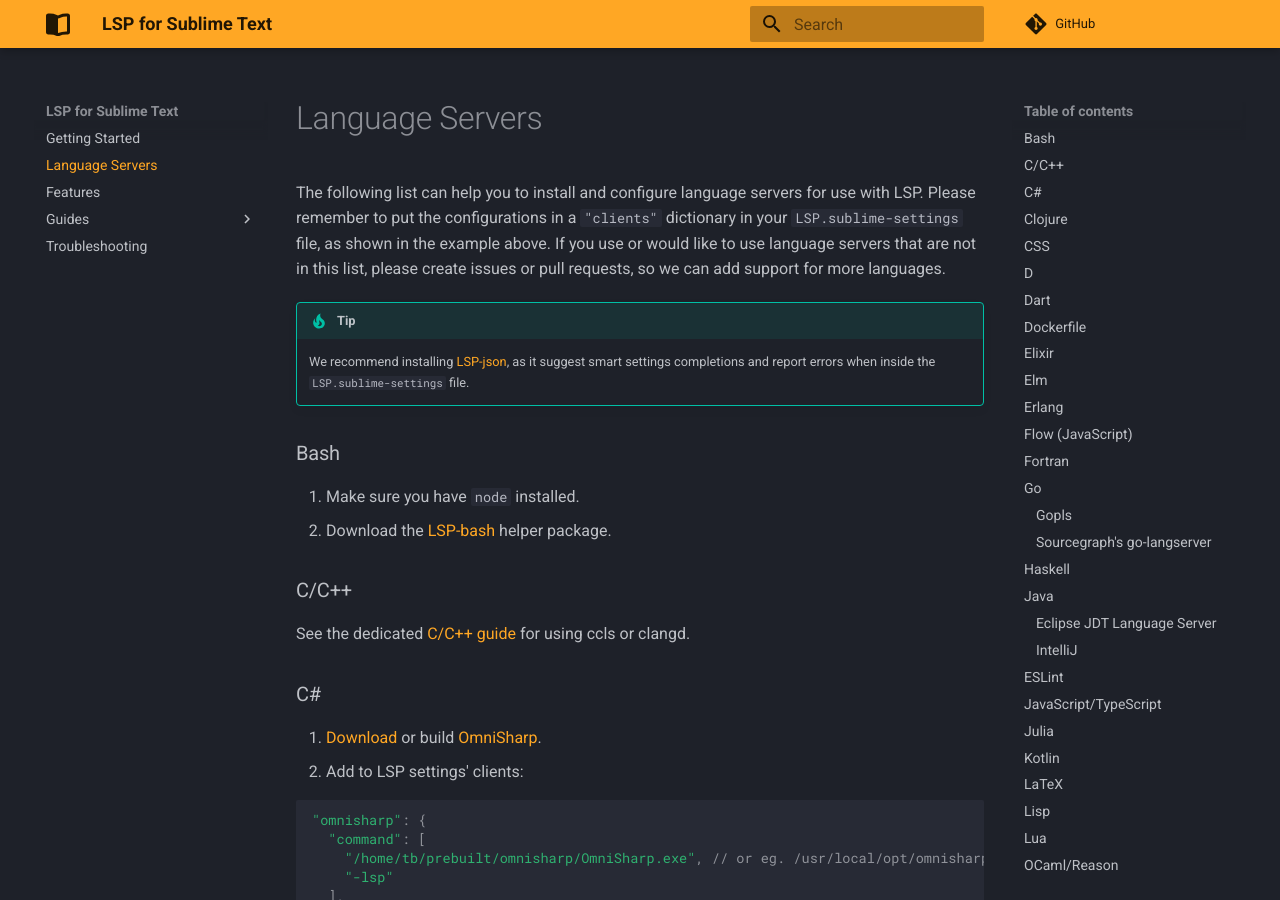
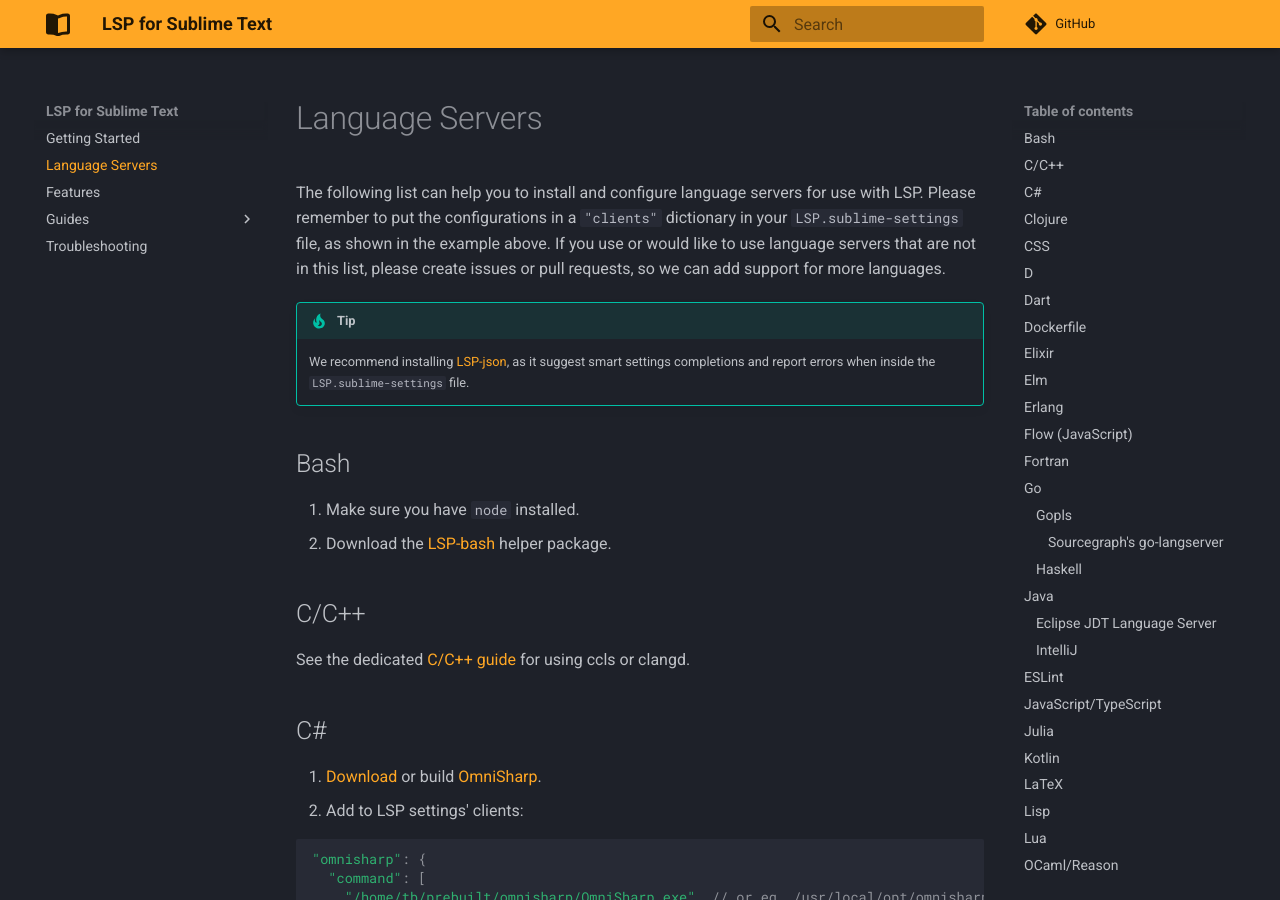
Before and after one commit to sublimelsp/LSP, an MkDocs documentation site: the page built from docs/language_servers.md, in a window 1280 px wide and 900 px high. Built offline with MkDocs 1.6.1 and Material for MkDocs 9.7.7, drawn with Linux system fonts in a browser that asks for light colours; comment, search, counter and statistics services are not loaded.

````diff
--- a/docs/language_servers.md
+++ b/docs/language_servers.md
@@ -7,15 +7,15 @@ If you use or would like to use language servers that are not in this list, plea
 !!! tip
     We recommend installing [LSP-json](https://packagecontrol.io/packages/LSP-json), as it suggest smart settings completions and report errors when inside the `LSP.sublime-settings` file.
 
-### Bash
+## Bash
 1. Make sure you have `node` installed.
 2. Download the [LSP-bash](https://packagecontrol.io/packages/LSP-bash) helper package.
 
-### C/C++
+## C/C++
 
 See the dedicated <a href="/guides/cplusplus"/>C/C++ guide</a> for using ccls or clangd.
 
-### C\#
+## C\#
 
 1. [Download](https://github.com/OmniSharp/omnisharp-roslyn/releases) or build [OmniSharp](https://github.com/OmniSharp/omnisharp-roslyn).
 2. Add to LSP settings' clients:
@@ -32,7 +32,7 @@ See the dedicated <a href="/guides/cplusplus"/>C/C++ guide</a> for using ccls or
 }
 ```
 
-### Clojure
+## Clojure
 
 1. Download [clojure-lsp](https://github.com/snoe/clojure-lsp).
 2. Add to LSP settings' clients:
@@ -48,7 +48,7 @@ See the dedicated <a href="/guides/cplusplus"/>C/C++ guide</a> for using ccls or
 
 clojure-lsp has a [rich set of initializationOptions](https://github.com/snoe/clojure-lsp#initializationoptions).
 
-### CSS
+## CSS
 
 1. Install the CSS language server from VS Code:
 
@@ -56,7 +56,7 @@ clojure-lsp has a [rich set of initializationOptions](https://github.com/snoe/cl
 
 2. Run "LSP: Enable Language Server Globally" from the Command Palette and choose `vscode-css`.
 
-### D
+## D
 
 1. Install the [D Language Server](https://github.com/d-language-server/dls):
 
@@ -73,7 +73,7 @@ clojure-lsp has a [rich set of initializationOptions](https://github.com/snoe/cl
 }
 ```
 
-### Dart
+## Dart
 
 1. Install the [Dartlight](https://packagecontrol.io/packages/Dartlight) package from Package Control for syntax highlighting.
 2. Install the [Dart SDK](https://dart.dev/get-dart) and locate path to `analysis_server.dart.snapshot` in the "snapshots/bin" directory.
@@ -89,7 +89,7 @@ clojure-lsp has a [rich set of initializationOptions](https://github.com/snoe/cl
 
 > **Note**: The older [natebosch/dart_language_server](https://github.com/natebosch/dart_language_server) is now deprecated.
 
-### Dockerfile
+## Dockerfile
 
 1. Install the [Dockerfile Syntax Highlighting](https://packagecontrol.io/packages/Dockerfile%20Syntax%20Highlighting) package from Package Control for syntax highlighting.
 2. Install the [Dockerfile Language Server](https://github.com/rcjsuen/dockerfile-language-server-nodejs):
@@ -117,7 +117,7 @@ clojure-lsp has a [rich set of initializationOptions](https://github.com/snoe/cl
 }
 ```
 
-### Elixir
+## Elixir
 
 1. Install the [Elixir](https://packagecontrol.io/packages/Elixir) package from Package Control for syntax highlighting.
 2. Download the prebuilt binaries or compile [elixir-ls](https://github.com/elixir-lsp/elixir-ls).
@@ -132,7 +132,7 @@ clojure-lsp has a [rich set of initializationOptions](https://github.com/snoe/cl
 }
 ```
 
-### Elm
+## Elm
 
 1. Install the [Elm Syntax Highlighting](https://packagecontrol.io/packages/Elm%20Syntax%20Highlighting) package from Package Control for syntax highlighting.
 2. See instructions for installing the [elm-language-server](https://github.com/elm-tooling/elm-language-server).
@@ -149,7 +149,7 @@ clojure-lsp has a [rich set of initializationOptions](https://github.com/snoe/cl
 }
 ```
 
-### Erlang
+## Erlang
 
 1. See instructions for installing the [Erlang Language Server](https://github.com/erlang-ls/erlang_ls).
 2. Add to LSP settings' clients:
@@ -162,7 +162,7 @@ clojure-lsp has a [rich set of initializationOptions](https://github.com/snoe/cl
 }
 ```
 
-### Flow (JavaScript)
+## Flow (JavaScript)
 
 Official part of [flow-bin](https://github.com/facebook/flow):
 
@@ -176,7 +176,7 @@ Older [flow-language-server](https://github.com/flowtype/flow-language-server):
 npm install -g flow-language-server
 ```
 
-### Fortran
+## Fortran
 
 1. Install the [Fortran](https://packagecontrol.io/packages/Fortran) package from Package Control for syntax highlighting.
 2. Install the [Fortran Language Server](https://github.com/hansec/fortran-language-server) (requires Python):
@@ -198,9 +198,9 @@ npm install -g flow-language-server
   documentation for a detailed description of available configuration options, for example
   `"command": ["fortls", "--lowercase_intrinsics"]` to use lowercase for autocomplete suggestions.
 
-### Go
+## Go
 
-#### Gopls
+### Gopls
 
 1. Install [gopls](https://github.com/golang/tools/tree/master/gopls), the official language server for the Go language:
 
@@ -242,9 +242,9 @@ npm install -g flow-language-server
 }
 ```
 
-### Java
+## Java
 
-#### Eclipse JDT Language Server
+### Eclipse JDT Language Server
 
 1. Download and extract Eclipse's [jdt-ls](https://download.eclipse.org/jdtls/snapshots/jdt-language-server-latest.tar.gz).
 2. Add to LSP settings' clients:
@@ -279,7 +279,7 @@ npm install -g flow-language-server
 }
 ```
 
-#### IntelliJ
+### IntelliJ
 
 Requires IntelliJ to be running.
 
@@ -291,19 +291,19 @@ Requires IntelliJ to be running.
 }
 ```
 
-### ESLint
+## ESLint
 
 1. Make sure you have `node` installed.
 2. Install the [LSP-eslint](https://packagecontrol.io/packages/LSP-eslint) helper package. It will install the
    server for you in $DATA/Cache.
 
-### JavaScript/TypeScript
+## JavaScript/TypeScript
 
 1. Make sure you have `node` installed.
 2. Install the [LSP-typescript](https://packagecontrol.io/packages/LSP-typescript) helper package. It will install the
    server for you in $DATA/Cache.
 
-### Julia
+## Julia
 
 1. Install the [Julia](https://packagecontrol.io/packages/Julia) package from Package Control for syntax highlighting.
 2. Install the `LanguageServer` and `SymbolServer` packages from the Julia REPL:
@@ -349,7 +349,7 @@ Requires IntelliJ to be running.
 <!-- Alternatively, install the [LSP-julia](https://github.com/randy3k/LSP-julia) package for Sublime Text. -->
 <!-- (Currently doesn't work with newest release of Julia's LanguageServer) -->
 
-### Kotlin
+## Kotlin
 
 1. Install the [Kotlin](https://packagecontrol.io/packages/Kotlin) package from Package Control for syntax highlighting.
 2. Install the [Kotlin Language Server](https://github.com/fwcd/KotlinLanguageServer) (requires [building](https://github.com/fwcd/KotlinLanguageServer/blob/master/BUILDING.md) first).
@@ -368,7 +368,7 @@ Requires IntelliJ to be running.
 }
 ```
 
-### LaTeX
+## LaTeX
 
 1. Download a [precompiled binary](https://github.com/latex-lsp/texlab/releases) (Windows/Linux/macOS) of the [TexLab](https://texlab.netlify.com/) language server.
 2. Add to LSP settings' clients:
@@ -391,7 +391,7 @@ Requires IntelliJ to be running.
   (for BibTeX files) included in the `auto_complete_selector` setting in your `Preferences.sublime-settings` file.
   For further requirements see the [TexLab Docs](https://texlab.netlify.com/docs#requirements).
 
-### Lisp
+## Lisp
 
 1. Install [cc-lsp](https://github.com/cxxxr/cl-lsp) using Roswell.
 2. Add to LSP settings' clients:
@@ -404,7 +404,7 @@ Requires IntelliJ to be running.
 }
 ```
 
-### Lua
+## Lua
 
 1. Download the [VS Code extension](https://marketplace.visualstudio.com/items?itemName=sumneko.lua).
 2. Add to LSP settings' clients:
@@ -422,7 +422,7 @@ Requires IntelliJ to be running.
 
 Alternatively you can use the less maintained [lua-lsp](https://github.com/Alloyed/lua-lsp).
 
-### OCaml/Reason
+## OCaml/Reason
 
 1. Install the [Reason](https://packagecontrol.io/packages/Reason) package from Package Control for syntax highlighting.
 2. Install the [Reason Language Server](https://github.com/jaredly/reason-language-server#sublime-text).
@@ -437,15 +437,15 @@ Alternatively you can use the less maintained [lua-lsp](https://github.com/Alloy
 }
 ```
 
-### PHP
+## PHP
 
-#### Intelephense
+### Intelephense
 
 1. Make sure you have `node` installed.
 2. Install the [LSP-intelephense](https://packagecontrol.io/packages/LSP-intelephense) helper package. It installs
    and updates the server for you in $DATA/Cache.
 
-### Polymer
+## Polymer
 
 ```sh
 npm install -g polymer-editor-service
@@ -496,11 +496,11 @@ More info: [Polymer/polymer-editor-service](https://github.com/Polymer/polymer-e
 
 > **Note**: For more details see this [issue](https://github.com/PowerShell/PowerShellEditorServices/issues/1057).
 
-### Python
+## Python
 
 There are at least two language servers, use either one.
 
-#### Palantir's Python Language Server
+### Palantir's Python Language Server
 
 ```sh
 pip install 'python-language-server[all]'
@@ -588,7 +588,7 @@ See pylint documentation: [github:palantir/python-language-server](https://githu
 
 Description of all built-in settings: https://github.com/palantir/python-language-server/blob/develop/vscode-client/package.json
 
-#### Microsoft's Python Language Server
+### Microsoft's Python Language Server
 
 Alternatively, use Microsoft Python Language Server (using .NET Core runtime).
 Here is a basic configuration to be added to your User/LSP.sublime-settings file:
@@ -661,7 +661,7 @@ Here is an example of settings:
   }
 ```
 
-### R
+## R
 
 1. Install the `languageserver` package from CRAN (see the [CRAN mirrored package on GitHub](https://github.com/cran/languageserver) for more information and up-to-date installation instructions):
 
@@ -669,7 +669,7 @@ Here is an example of settings:
 
 2. Run "LSP: Enable Language Server Globally" from the Command Palette and choose `rlang`.
 
-### Ruby/Ruby on Rails
+## Ruby/Ruby on Rails
 
 Different servers are available for Ruby:
 
@@ -694,13 +694,13 @@ Sorbet:
 
 2. Run "LSP:Enable Language Server Globally" from the Command Palette and choose `sorbet`.
 
-### Rust
+## Rust
 
 Goes well with the [Rust Enhanced package](https://github.com/rust-lang/rust-enhanced) which uses the RLS server: [github:rust-lang-nursery/rls](https://github.com/rust-lang-nursery/rls) for up-to-date installation instructions.
 
 Alternatively, a newer [rust-analyzer](https://github.com/rust-analyzer/rust-analyzer) server is under development, also supported by LSP.
 
-### Scala
+## Scala
 
 * **[Metals](https://scalameta.org/metals/)**: Most complete LSP server for Scala, see [LSP-metals](https://packagecontrol.io/packages/LSP-metals) for installation.
 * **[SBT](https://www.scala-sbt.org/)**: Version 1.x supports limited and *unmaintained* language server functionalities, setup is described [here](http://eed3si9n.com/sbt-server-with-sublime-text3).
@@ -712,12 +712,12 @@ At this point LSP should complain in the logs
 Then run `sbt configureIDE` to create the `.dotty-ide.json` file
 Then the LSP plugin should launch as configured in `LSP.sublime-settings` using coursier.
 
-### Swift
+## Swift
 
 1. Install the [Swift](https://packagecontrol.io/packages/Swift) package from Package Control for syntax highlighting.
 2. Install Xcode 11.4 or later and ensure that `xcrun -find sourcekit-lsp` returns the path to sourcekit-lsp.
 
-### Terraform
+## Terraform
 
 1. Download [terraform-lsp](https://github.com/juliosueiras/terraform-lsp/releases) binary and make it available in your PATH.
 2. Add to LSP settings' clients:
@@ -730,13 +730,13 @@ Then the LSP plugin should launch as configured in `LSP.sublime-settings` using
 }
 ```
 
-### Vue
+## Vue
 
 See: [LSP-vue](https://packagecontrol.io/packages/LSP-vue)
 
 Be sure to install [Vue Syntax Highlight](https://packagecontrol.io/packages/Vue%20Syntax%20Highlight) from Package Control.
 
-### XML
+## XML
 
 1. Download jar from [angelozerr/lsp4xml](https://github.com/angelozerr/lsp4xml/releases).
 2. Add to LSP settings' clients:
````
